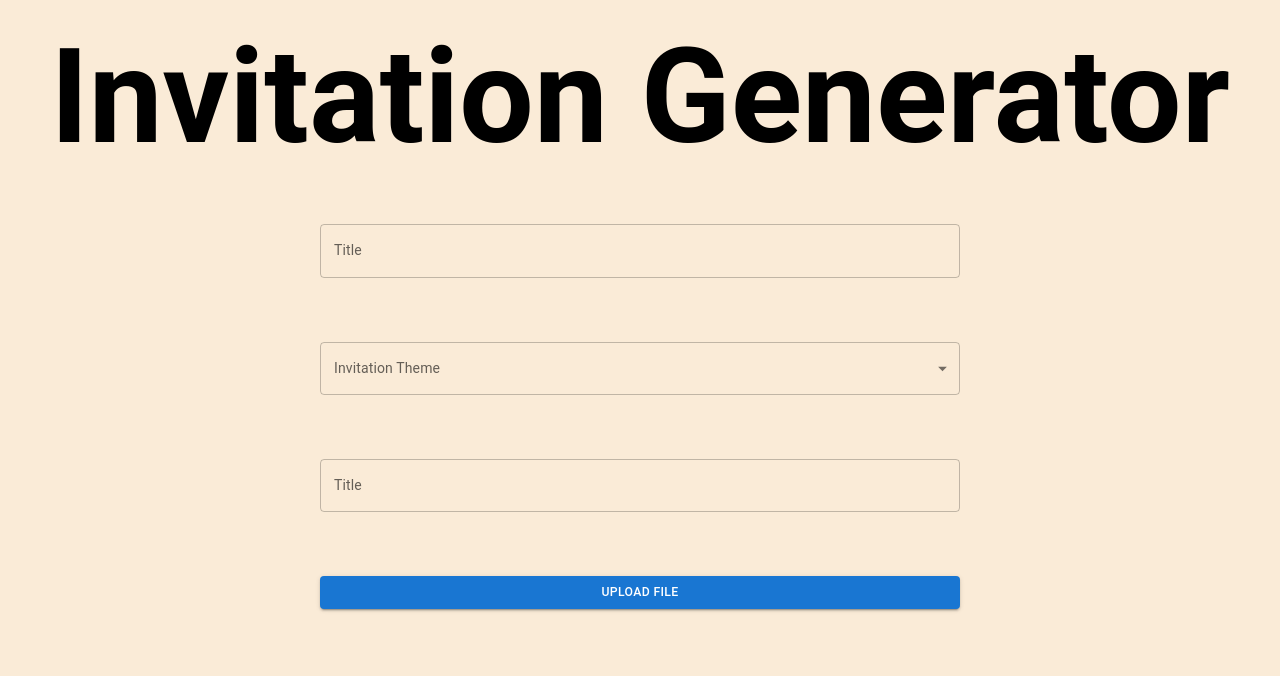
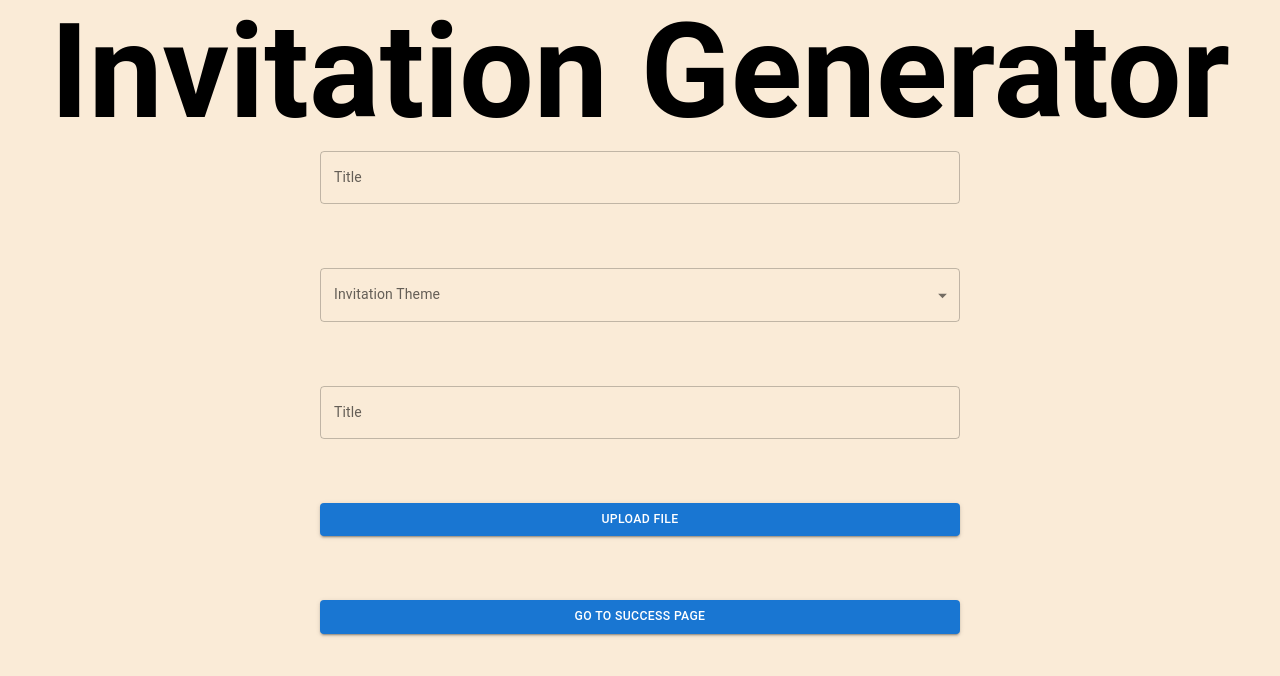
Before and after one commit to dimamik/Invitation_Generator, a React (Create React App) app in the folder igen/: page /form in a window 1280 px wide. Shown: the top 676 px of the page. Built offline with nearby package versions, Linux system fonts and the light colour scheme.

Commit message:
add action

```diff
--- /dev/null
+++ b/igen/src/actions/sendFormData.js
@@ -0,0 +1,19 @@
+import axios from 'axios';
+
+const sendFormData = async ({ title, option, description, file }) => {
+  const formData = new FormData();
+  formData.append('file', file);
+  formData.append('title', title);
+  formData.append('description', description);
+  try {
+    console.log(
+      await axios.post('https://localhost:3000/', formData, {
+        headers: { 'Content-Type': 'multipart/form-data' },
+      })
+    );
+  } catch (err) {
+    console.log(err);
+  }
+};
+
+export default sendFormData;
--- /dev/null
+++ b/igen/src/components/buttons.jsx
@@ -0,0 +1,33 @@
+import { useNavigate } from 'react-router-dom';
+import styled from 'styled-components';
+import { Button } from '@mui/material';
+import sendFormData from '../actions/sendFormData';
+
+const Container = styled.div`
+  display: flex;
+  justify-content: space-between;
+`;
+
+const StyledButton = styled(Button)`
+  width: 100%;
+`;
+
+const Buttons = (props) => {
+  const navigate = useNavigate();
+  return (
+    <Container>
+      <StyledButton
+        variant="contained"
+        component="label"
+        onClick={async () => {
+          await sendFormData({ ...props });
+          navigate('/success');
+        }}
+      >
+        Go to success page
+      </StyledButton>
+    </Container>
+  );
+};
+
+export default Buttons;
--- a/igen/src/pages/form.jsx
+++ b/igen/src/pages/form.jsx
@@ -5,6 +5,7 @@ import styled from 'styled-components';
 import Option from '../components/options.component';
 import UserInput from '../components/user-input.component';
 import FileChooser from '../components/file-chooser.component';
+import Buttons from '../components/buttons';
 
 const Container = styled.div`
   height: 80%;
@@ -44,6 +45,7 @@ const Form = () => {
           setTitle={setDescription}
         />
         <FileChooser file={file} setFile={setFile} />
+        <Buttons file={file} title={title} description={description} />
       </Box>
     </Container>
   );
```
